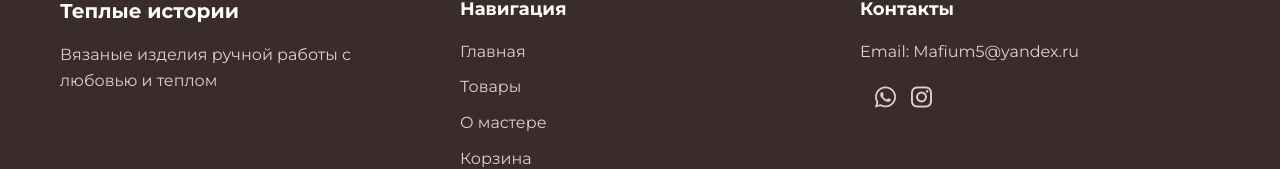
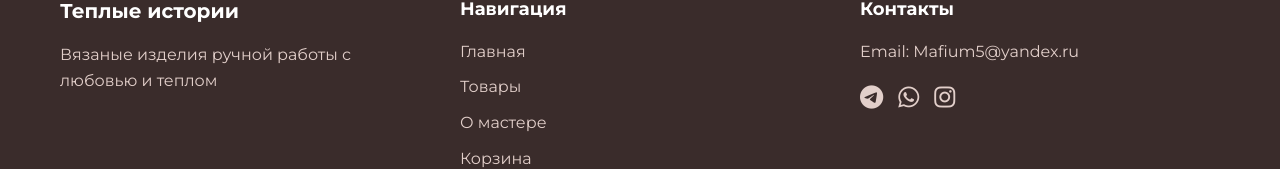
Before and after one commit to mafium0-boop/-, a plain HTML site: page index.html in a window 1280 px wide. Shown: the part 1820-1989 px from the top of the page. Drawn offline with nearby package versions, Linux system fonts and the light colour scheme; a web font is replaced by a local one.

Commit message:
Update index.html

```diff
--- a/index.html
+++ b/index.html
@@ -110,7 +110,7 @@
                     <h4>Контакты</h4>
                     <p>Email: Mafium5@yandex.ru</p>
                     <div class="social-links">
-                        <a href="#"><i class="https://t.me/AlgoMaf"></i></a>
+                        <a href="#"><i class="fab fa-telegram"></i></a>
                         <a href="#"><i class="fab fa-whatsapp"></i></a>
                         <a href="#"><i class="fab fa-instagram"></i></a>
                     </div>
```
